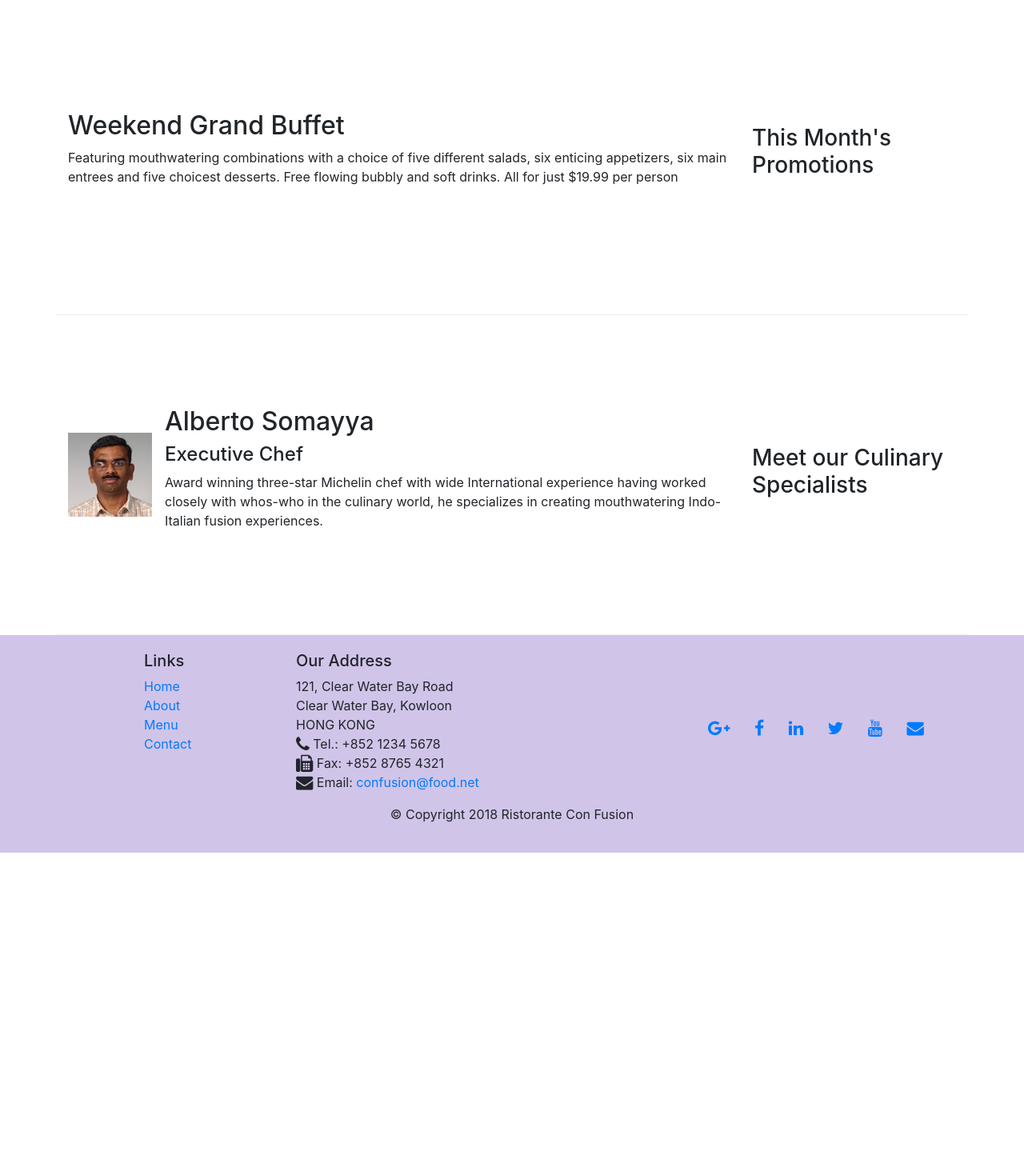
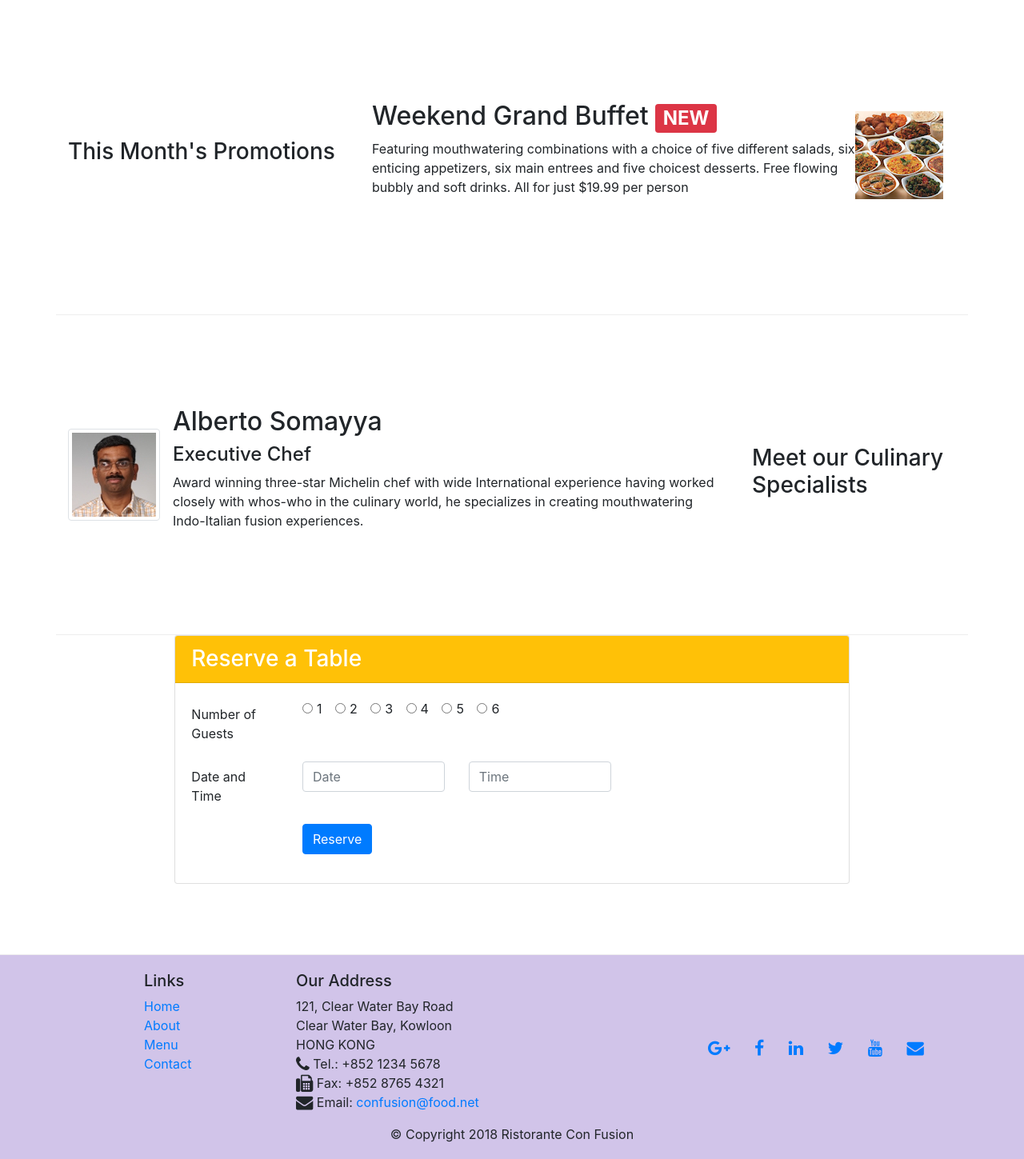
Before and after one commit to crivero1510/conFusion, a website: page index.html in a window 1280 px wide. Shown: the part 740-2189 px from the top of the page at 80% size. Before the commit the page ends 1806 px from the top, so only its background shows below. Drawn offline with nearby package versions, Linux system fonts and the light colour scheme.

Commit message:
Assignment2 - revision

```diff
--- a/index.html
+++ b/index.html
@@ -47,14 +47,18 @@
     <header class="jumbotron">
         <div class="container">
             <div class="row row-header">
-                <div class="col-12 col-sm-6">
+                <div class="col-12 col-sm-6 align-items-center  ">
                     <h1>Ristorante con Fusion</h1>
                     <p>We take inspiration from the World's best cuisines, and create a unique fusion experience. Our lipsmacking
                         creations will tickle your culinary senses!</p>
                 </div>
-                <div class="col-12 col-sm align-self-center">
+                <div class="col-12 col-sm-3 align-self-center">
                     <img src="img/logo.png" class="img-fluid">
                 </div>
+                <div class="col-12 col-sm-3 align-self-center">
+                    <a class="btn btn-warning btn-sm btn-block" href="#formReserve">Reserve Table</a>
+                </div>
+
             </div>
         </div>
         </div>
@@ -69,7 +73,10 @@
                 <div class="media">
                     <img class="d-flex mr-3 img-thumbail align-self-center" src="img/uthappizza.png" alt="uthapizza" />
                     <div class="media-body">
-                        <h2 class="mt-0">Uthappizza</h2>
+                        <h2 class="mt-0">Uthappizza
+                            <span class="badge badge-danger">HOT</span>
+                            <span class="badge badge-pill badge-secondary">$4.99</span>
+                        </h2>
                         <p class="d-none d-sm-block">A unique combination of Indian Uthappam (pancake) and Italian pizza, topped with Cerignola olives,
                             ripe vine cherry tomatoes, Vidalia onion, Guntur chillies and Buffalo Paneer.</p>
                     </div>
@@ -77,17 +84,22 @@
 
             </div>
         </div>
-
-
         <div class="row row-content align-items-center">
-            <div class="col-12 col-sm-4 order-sm-last col-md-3">
+            <div class="col-12 col-sm-4 ">
                 <h3>This Month's Promotions</h3>
             </div>
-            <div class="col col-sm order-sm-first col-md">
-                <h2>Weekend Grand Buffet</h2>
-                <p>Featuring mouthwatering combinations with a choice of five different salads, six enticing appetizers, six
-                    main entrees and five choicest desserts. Free flowing bubbly and soft drinks. All for just $19.99 per
-                    person </p>
+            <div class="col col-sm order-sm">
+                <div class="media">
+                    <img class="d-flex mr-3 align-self-center order-last" src="img/buffet.png" alt="buffet">
+                    <div class="media-body">
+                        <h2 class="mt-0">Weekend Grand Buffet
+                            <span class="badge badge-danger">NEW</span>
+                        </h2>
+                        <p class="d-none d-sm-block">Featuring mouthwatering combinations with a choice of five different salads, six enticing appetizers,
+                            six main entrees and five choicest desserts. Free flowing bubbly and soft drinks. All for just
+                            $19.99 per person </p>
+                    </div>
+                </div>
             </div>
         </div>
 
@@ -97,7 +109,7 @@
             </div>
             <div class="col col-sm order-sm-first col-md">
                 <div class="media">
-                    <img class="d-flex mr-3 align-self-center" src="img/alberto.png" alt="Alberto">
+                    <img class="d-flex img-thumbnail mr-3 align-self-center" src="img/alberto.png" alt="Alberto">
                     <div class="media-body">
                         <h2 class="mt-0">Alberto Somayya</h2>
                         <h4>Executive Chef</h4>
@@ -110,7 +122,69 @@
             </div>
         </div>
     </div>
+    <div class="row row-content" id="formReserve">
+        <div class="col-12 col-sm-2"></div>
+        <div class="col-12 col-sm-8">
+            <div class="card">
+                <h3 class="card-header bg-warning text-white">Reserve a Table</h3>
+                <div class="card-body">
+                    <form>
+                        <div class="form-group row">
+                            <label for="radioOne" class="col-12 col-md-2 col-form-label">Number of Guests</label>
+                            <div class="col-sm-6">
+                                <div class="form-check-inline">
 
+                                    <input type="radio" class="form-check-input" name="radioOne">
+                                    <label class="form-check-label">1</label>
+                                </div>
+                                <div class="form-check-inline">
+
+                                    <input type="radio" class="form-check-input" name="radioTwo">
+                                    <label class="form-check-label">2</label>
+                                </div>
+                                <div class="form-check-inline">
+
+                                    <input type="radio" class="form-check-input" name="radioThree">
+                                    <label class="form-check-label">3</label>
+                                </div>
+                                <div class="form-check-inline">
+
+                                    <input type="radio" class="form-check-input" name="radioFour">
+                                    <label class="form-check-label">4</label>
+                                </div>
+                                <div class="form-check-inline">
+
+                                    <input type="radio" class="form-check-input" name="radioFive">
+                                    <label class="form-check-label">5</label>
+                                </div>
+                                <div class="form-check-inline">
+
+                                    <input type="radio" class="form-check-input" name="radioSix">
+                                    <label class="form-check-label">6</label>
+                                </div>
+                            </div>
+                        </div>
+                        <div class="form-group row">
+                            <label for="date" class="col-12 col-md-2 col-form-label">Date and Time</label>
+                            <div class="col-sm-3">
+                                <input type="number" class="form-control" id="date" placeholder="Date ">
+                            </div>
+                            <div class="col-sm-3">
+                                <input type="number" class="form-control" id="time" placeholder="Time">
+                            </div>
+                        </div>
+                        <div class="form-group row">
+                            <div class="offset-md-2 col-md-10">
+                                <button type="submit" class="btn btn-primary">Reserve</button>
+                            </div>
+                        </div>
+                    </form>
+
+                </div>
+            </div>
+        </div>
+        <div class="col-12 col-sm-2"></div>
+    </div>
     <footer class="footer">
         <div class="container">
             <div class="row ">
```
